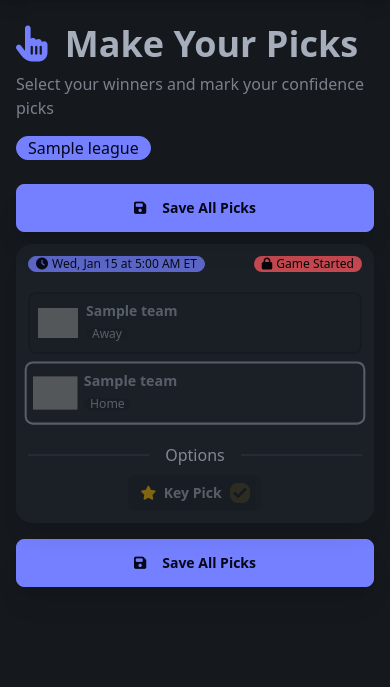
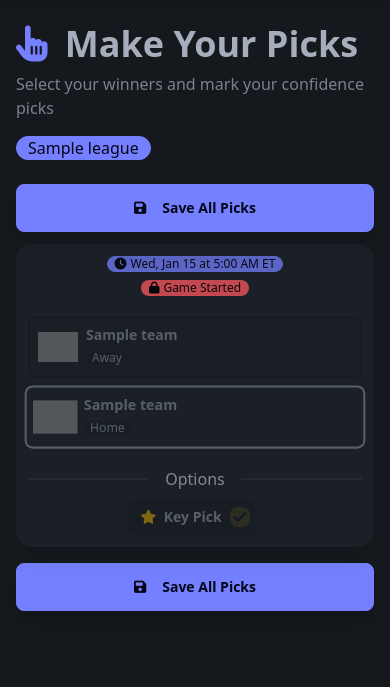
Before and after one commit to pmojo375/Pickem, a Django app: page /picks/ in a window 390 px wide. Shown: the part 64-751 px from the top of the page. Run offline with Django 5.2, Linux system fonts and the light colour scheme; a user stored in the database is signed in; tables that the repository leaves empty hold one stand-in row (values such as "Sample post"); parts of the project's set-up code (start-up, migrations or seed data) failed here and were passed over; some libraries are stand-ins or nearby versions; grey boxes are pictures that could not be loaded.

Commit message:
Refactor picks template for improved layout and clarity
- Adjusted the layout of the game time and status indicators for better visibility, ensuring game time is always prominently displayed.
- Enhanced the styling of status badges to improve user experience, particularly on mobile devices.
- Streamlined the team card display logic to maintain consistency across different screen sizes, improving overall usability.

```diff
--- a/pickem/cfb/templates/cfb/picks.html
+++ b/pickem/cfb/templates/cfb/picks.html
@@ -51,20 +51,25 @@
             <div class="card bg-base-100 shadow-xl hover:shadow-2xl transition-shadow {% if game_started %}opacity-75{% endif %}">
                 <div class="card-body p-3 md:p-4">
                     <!-- Game Time -->
-                    <div class="flex items-center justify-between mb-3">
-                        <div class="badge badge-primary badge-sm md:badge-md">
-                            <i class="fas fa-clock mr-1"></i>
-                            {{ lg.game.kickoff|eastern_time }}
+                    <div class="mb-3">
+                        <!-- Game time - always on top -->
+                        <div class="flex justify-center mb-2">
+                            <div class="badge badge-primary badge-sm md:badge-md">
+                                <i class="fas fa-clock mr-1"></i>
+                                {{ lg.game.kickoff|eastern_time }}
+                            </div>
                         </div>
-                        <div class="flex gap-2">
+
+                        <!-- Status indicators - stacked on mobile, side by side on desktop -->
+                        <div class="flex flex-col sm:flex-row gap-1 sm:gap-2 justify-center items-center">
                             {% if game_started %}
-                            <div class="badge badge-error badge-sm md:badge-md">
+                            <div class="badge badge-error badge-sm md:badge-md whitespace-nowrap">
                                 <i class="fas fa-lock mr-1"></i>
                                 Game Started
                             </div>
                             {% endif %}
                             {% if lg.locked_home_spread is not None %}
-                            <div class="badge badge-secondary badge-sm md:badge-md">
+                            <div class="badge badge-secondary badge-sm md:badge-md whitespace-nowrap">
                                 <i class="fas fa-lock mr-1"></i>
                                 {% if lg.locked_home_spread < 0 %}
                                     {{ lg.game.home_team.abbreviation|default:lg.game.home_team.name }} {{ lg.locked_home_spread }}
@@ -82,7 +87,7 @@
                     <input type="hidden" name="game_{{ lg.game.id }}_id" value="{{ lg.game.id }}" />
 
                     <!-- Clickable Team Cards -->
-                    <div class="grid grid-cols-1 md:grid-cols-2 gap-2 mb-3">
+                    <div class="grid grid-cols-1 sm:grid-cols-2 gap-2 mb-3">
                         <!-- Away Team Card -->
                         <label class="team-card {% if not game_started %}cursor-pointer{% else %}cursor-not-allowed{% endif %}">
                             <input type="radio"
```
